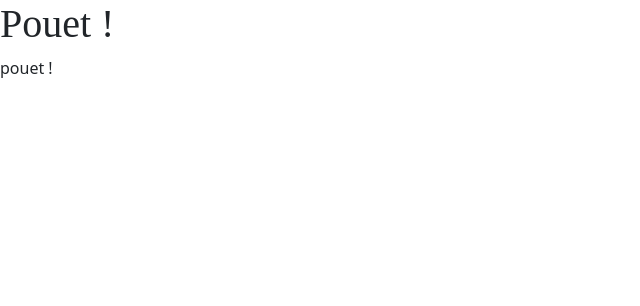
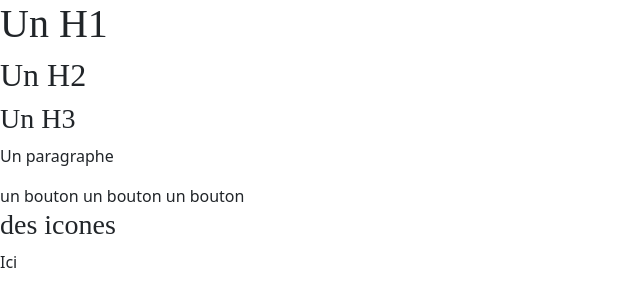
Before and after one commit to LionelDiot/W5D1, a plain HTML site: page index.html in a window 1280 px wide. Shown: the whole page, without its empty margins (0-640 px from the left). Drawn offline with nearby package versions, Linux system fonts and the light colour scheme; a web font is replaced by a local one.

Commit message:
quick auto commit

```diff
--- a/index.html
+++ b/index.html
@@ -15,8 +15,20 @@
 </head>
 
 <body>
-  <h1>Pouet !</h1>
-  <p>pouet !</p>
+  <h1>Un H1</h1>
+  <h2>Un H2</h2>
+  <h3>Un H3</h3>
+
+  <p>
+    Un paragraphe
+  </p>
+
+  <btn> un bouton</btn>
+  <btn> un bouton</btn>
+  <btn> un bouton</btn>
+  <h3>des icones </h3>
+  <p> Ici</p>
+
   <script src="https://cdn.jsdelivr.net/npm/bootstrap@5.3.0-alpha1/dist/js/bootstrap.bundle.min.js"
     integrity="sha384-w76AqPfDkMBDXo30jS1Sgez6pr3x5MlQ1ZAGC+nuZB+EYdgRZgiwxhTBTkF7CXvN"
     crossorigin="anonymous"></script>
--- a/stylesheet.css
+++ b/stylesheet.css
@@ -1,15 +1,17 @@
 
 body {
   font-family: 'Poppins', sans-serif;
-  color: #7d7d7d;
+  color: #b2b2b2;
 }
 
 h1, h2, h3 {
   font-family: 'Gloock', serif;
-  color: #b2b2b2;
+  color: #7d7d7d ;
 }
 
-/* primary #2683e1
+/*
+ ==COLORS==
+primary #2683e1
 secondary #9596ef
 lgrey #f0f0f0
 mgrey #b2b2b2
```
